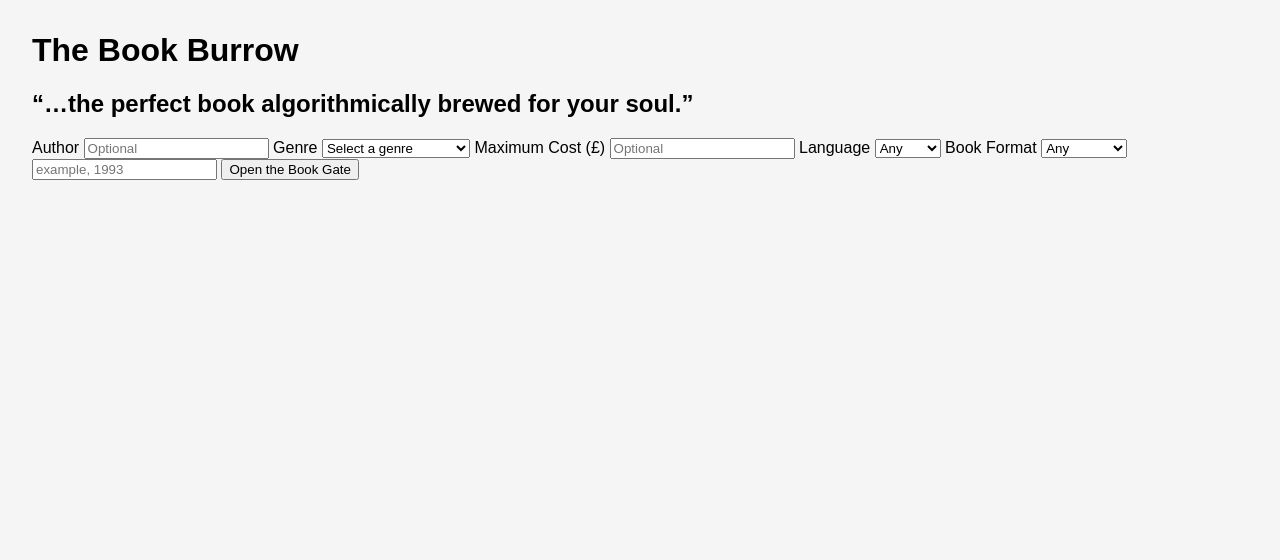
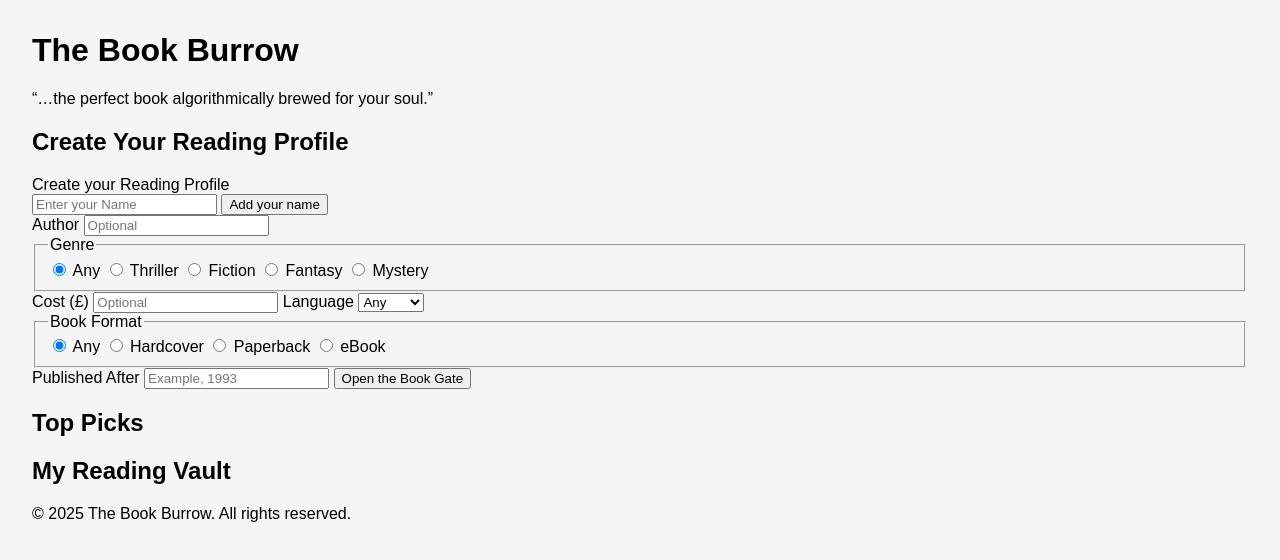
Before and after one commit to alessioriga/Online-Bookstore, a plain HTML site: page index.html in a window 1280 px wide. Drawn offline with Linux system fonts and the light colour scheme.

Commit message:
Update index.html

```diff
--- a/index.html
+++ b/index.html
@@ -9,48 +9,94 @@
 </head>
 
 <body>
+    <main>
+        <div class="intro-box">
             <h1>The Book Burrow</h1>
+            <p>“…the perfect book algorithmically brewed for your soul.”</p>
+        </div>
         <!-- Collect Book recommendation Form -->
-    <form id="bookForm">
-        <div class="form-header">
-            <h2>“…the perfect book algorithmically brewed for your soul.”</h2>
+        <form id="bookForm" aria-labelledby="bookFormTitle">
+            <h2 id="bookFormTitle" class="visually-hidden">Create Your Reading Profile</h2>
+            <div>
+                <label for="name">Create your Reading Profile</label><br>
+                <input type="text" name="name" id="name" placeholder="Enter your Name" required aria-required="true"
+                    aria-label="Enter your name">
+                <button type="button" id="addName" aria-label="Add your name">Add your name</button>
             </div>
+
             <!-- Author preference -->
-        <label for="author">Author</label>
-        <input type="text" id="author" placeholder="Optional">
+            <label for="author" aria-label="Author preference">Author</label>
+            <input type="text" id="author" placeholder="Optional" aria-label="Enter your preferred author">
+
             <!-- Genre selector -->
-        <label for="genre">Genre</label>
-        <select id="genre" required>
-            <option value="">Select a genre</option>
-            <option value="Thriller">Psychological Thriller</option>
-            <option value="Fiction">Fiction</option>
-            <option value="Sci-Fi">Sci-Fi</option>
-            <option value="Autobiography">Autobiography</option>
-        </select>
+            <fieldset class="genre" aria-labelledby="genreGroup">
+                <legend id="genreGroup">Genre</legend>
+                <input type="radio" id="anyGenre" name="genre" value="" checked aria-label="Any genre">
+                <label for="anyGenre">Any</label>
+
+                <input type="radio" id="thriller" name="genre" value="Thriller" aria-label="Thriller genre">
+                <label for="thriller">Thriller</label>
+
+                <input type="radio" id="fiction" name="genre" value="Fiction" aria-label="Fiction genre">
+                <label for="fiction">Fiction</label>
+
+                <input type="radio" id="fantasy" name="genre" value="Fantasy" aria-label="Fantasy genre">
+                <label for="fantasy">Fantasy</label>
+
+                <input type="radio" id="mystery" name="genre" value="Mystery" aria-label="Mystery genre">
+                <label for="mystery">Mystery</label>
+            </fieldset>
+
             <!-- Cost selector -->
-        <label for="price">Maximum Cost (£)</label>
-        <input type="number" id="price" min="0" placeholder="Optional">
+            <label for="price" aria-label="Cost of the book">Cost (£)</label>
+            <input type="number" id="price" min="0" placeholder="Optional" aria-label="Enter your preferred cost">
+
             <!-- Language selector -->
-        <label for="language">Language</label>
-        <select id="language">
+            <label for="language" aria-label="Language preference">Language</label>
+            <select id="language" aria-label="Select your preferred language">
                 <option value="">Any</option>
                 <option value="English">English</option>
                 <option value="Italian">Italian</option>
             </select>
+
             <!-- Book Format selector -->
-        <label for="format">Book Format</label>
-        <select id="format">
-            <option value="">Any</option>
-            <option value="Hardcover">Hardcover</option>
-            <option value="Paperback">Paperback</option>
-            <option value="eBook">eBook</option>
+            <fieldset class="bookformat" aria-labelledby="formatGroup">
+                <legend id="formatGroup">Book Format</legend>
+                <input type="radio" id="anyFormat" name="format" value="" checked aria-label="Any format">
+                <label for="anyFormat">Any</label>
 
-            <label for="year">Published After</label>
-            <input type="number" id="year" placeholder="example, 1993" min="1900">
+                <input type="radio" id="hardcover" name="format" value="Hardcover" aria-label="Hardcover format">
+                <label for="hardcover">Hardcover</label>
+
+                <input type="radio" id="paperback" name="format" value="Paperback" aria-label="Paperback format">
+                <label for="paperback">Paperback</label>
+
+                <input type="radio" id="ebook" name="format" value="eBook" aria-label="eBook format">
+                <label for="ebook">eBook</label>
+            </fieldset>
+
+            <!-- Release year selector -->
+            <label for="year" aria-label="Published After">Published After</label>
+            <input type="number" id="year" placeholder="Example, 1993" min="1900"
+                aria-label="Enter the year you prefer books to be published after">
+
             <!-- Submit the recommendation -->
-            <button type="submit">Open the Book Gate</button>
-        </select>
+            <button type="submit" aria-label="Open the Book Gate and see recommendations">Open the Book Gate</button>
         </form>
+        <section class="results">
+            <h2>Top Picks</h2>
+            <div id="proposals"></div>
+        </section>
+        <section class="readingVault">
+            <h2>My Reading Vault</h2>
+            <div id="output"></div>
+            <div id="readingVault"></div>
+        </section>
+        <script src="app.js"></script>
+    </main>
+    <footer class="footer">
+        <p>&copy; 2025 The Book Burrow. All rights reserved.</p>
+    </footer>
 </body>
 
 </html>
```
Lines whose indentation alone changed are shown as unchanged.
